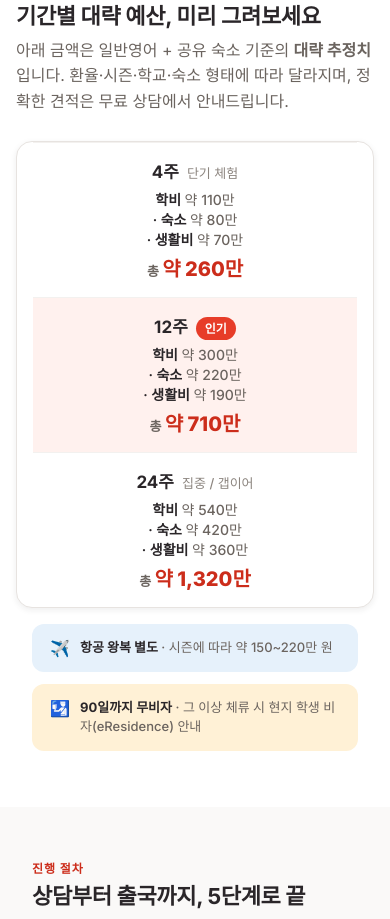
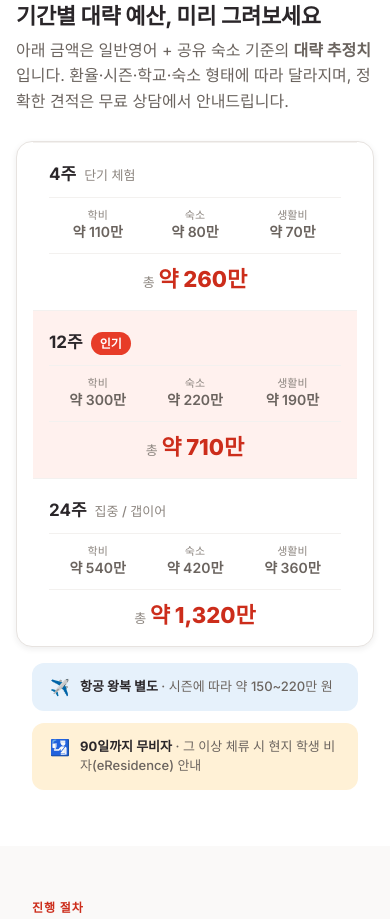
Before and after one commit to jaebong-choi/maltamarketing, a plain HTML site: page index.html in a window 390 px wide. Shown: the part 5632-6551 px from the top of the page. Drawn offline with Linux system fonts and the light colour scheme.

Commit message:
Redesign mobile budget cards with clean 3-column breakdown

```diff
--- a/index.html
+++ b/index.html
@@ -192,39 +192,45 @@ button { font: inherit; color: inherit; }
   .budget-table { border-radius: 16px !important; }
   /* 헤더 행 숨김 */
   .budget-table > div:first-child { display: none !important; }
-  /* 각 데이터 행: 그리드 → 플렉스 세로 */
+  /* 각 행: 3열 그리드 */
   .budget-row {
-    display: flex !important;
-    flex-direction: column !important;
-    padding: 18px 20px !important;
-    gap: 6px !important;
+    display: grid !important;
+    grid-template-columns: 1fr 1fr 1fr !important;
+    grid-template-rows: auto auto !important;
+    padding: 20px 16px !important;
+    gap: 0 !important;
+    align-items: center !important;
   }
-  .budget-row > div { padding: 0 !important; text-align: left !important; font-size: 14px !important; }
-  /* 기간 셀 */
-  .budget-row > div:first-child { font-size: 17px !important; margin-bottom: 4px !important; }
-  /* 학비/숙소/생활비 → 한 줄로 */
+  .budget-row > div { padding: 0 !important; text-align: center !important; }
+  /* 기간: 첫 행 전체 너비 */
+  .budget-row > div:first-child {
+    grid-column: 1 / -1 !important;
+    text-align: left !important;
+    font-size: 17px !important;
+    font-weight: 700 !important;
+    padding-bottom: 12px !important;
+    border-bottom: 1px solid var(--border-subtle) !important;
+    margin-bottom: 12px !important;
+  }
+  /* 학비 / 숙소 / 생활비: 레이블 + 금액 세로 */
+  .budget-row > div:nth-child(2)::before { content: "학비"; display: block; font: 500 11px/1 var(--font-sans); color: var(--text-tertiary); margin-bottom: 4px; }
+  .budget-row > div:nth-child(3)::before { content: "숙소"; display: block; font: 500 11px/1 var(--font-sans); color: var(--text-tertiary); margin-bottom: 4px; }
+  .budget-row > div:nth-child(4)::before { content: "생활비"; display: block; font: 500 11px/1 var(--font-sans); color: var(--text-tertiary); margin-bottom: 4px; }
   .budget-row > div:nth-child(2),
   .budget-row > div:nth-child(3),
-  .budget-row > div:nth-child(4) {
-    display: inline !important;
-    color: var(--text-secondary) !important;
-  }
-  .budget-row > div:nth-child(2)::before { content: "학비 "; font-weight: 600; color: var(--text-primary); }
-  .budget-row > div:nth-child(3)::before { content: "  ·  숙소 "; font-weight: 600; color: var(--text-primary); }
-  .budget-row > div:nth-child(4)::before { content: "  ·  생활비 "; font-weight: 600; color: var(--text-primary); }
-  /* 소계 행: 학비~생활비 세 셀을 한 줄 컨테이너로 묶기 */
-  .budget-row::after {
-    display: none;
-  }
-  /* 총비용 셀 강조 */
+  .budget-row > div:nth-child(4) { font: 600 14px/1 var(--font-sans) !important; color: var(--text-secondary) !important; }
+  /* 총비용: 두 번째 행 전체 너비 */
   .budget-row > div:last-child {
-    font-size: 20px !important;
+    grid-column: 1 / -1 !important;
+    text-align: center !important;
+    font-size: 22px !important;
     font-weight: 800 !important;
     color: var(--color-primary-600) !important;
-    margin-top: 6px !important;
-    text-align: left !important;
+    padding-top: 14px !important;
+    margin-top: 14px !important;
+    border-top: 1px solid var(--border-subtle) !important;
   }
-  .budget-row > div:last-child::before { content: "총 "; font-size: 13px; font-weight: 600; color: var(--text-secondary); }
+  .budget-row > div:last-child::before { content: "총 "; font-size: 13px; font-weight: 500; color: var(--text-tertiary); }
 
   /* ── 진행 절차 ── */
   .process-grid { grid-template-columns: 1fr 1fr !important; gap: 10px !important; }
```
